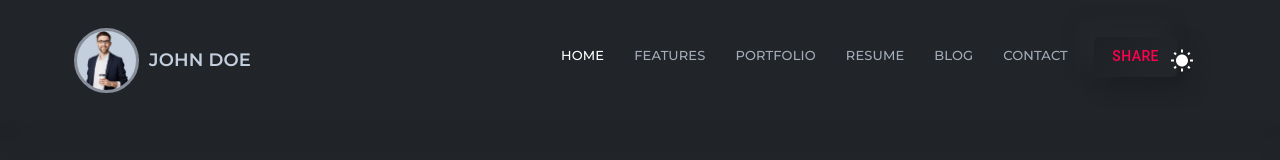
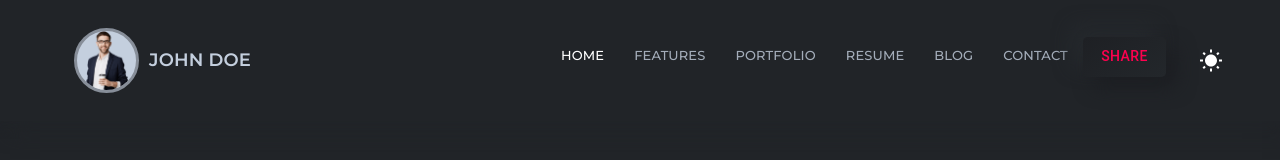
Before and after one commit to imranprof/jobs-frontend, a Next.js app: page /profile in a window 1280 px wide. Shown: the top 160 px of the page. Built offline with nearby package versions, Linux system fonts and the light colour scheme; no server answers; a web font is replaced by a local one; what next-redux-wrapper would draw is missing.

Commit message:
style: modify theme switch icon placement

```diff
--- a/src/views/Header/style.js
+++ b/src/views/Header/style.js
@@ -25,7 +25,7 @@ export const useStyles = makeStyles({
         width: 590,
         display: "flex",
         justifyContent: "space-between",
-        alignItems: "center"
+        alignItems: "center",
       },
       // Logo
       '&__logo': {
@@ -38,6 +38,9 @@ export const useStyles = makeStyles({
     },
 
     // Profile Header Styles
+    '& .fa-moon': {
+      color: "black"
+    },
     '&__profile': {
       display: 'flex',
       alignItems: 'center',
@@ -98,6 +101,9 @@ export const useStyles = makeStyles({
       }
     },
     '&__nav': {
+      '&__theme-switch': {
+        marginLeft: 40
+      },
       '& a': {
         fontFamily: FONTS.primaryFont,
         fontWeight: 500,
@@ -259,6 +265,9 @@ export const useStyles = makeStyles({
     },
 
     // Profiles Header Styles
+    '&__profiles__theme-switch': {
+
+    },
     '&__profiles__side-bar': {
       background: theme.palette.customBackground.sideBar,
       padding: '10px 25px 20px 25px',
```
